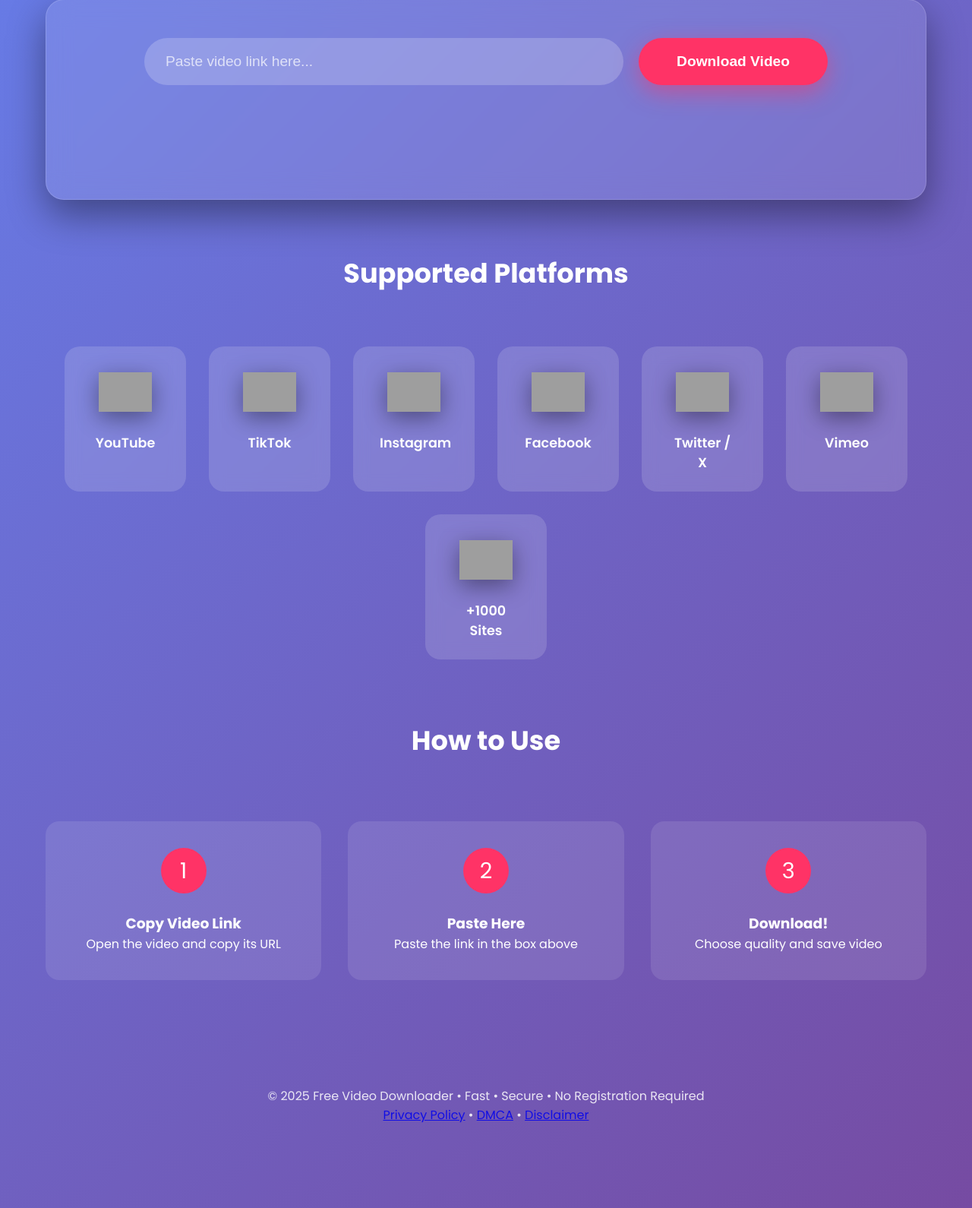
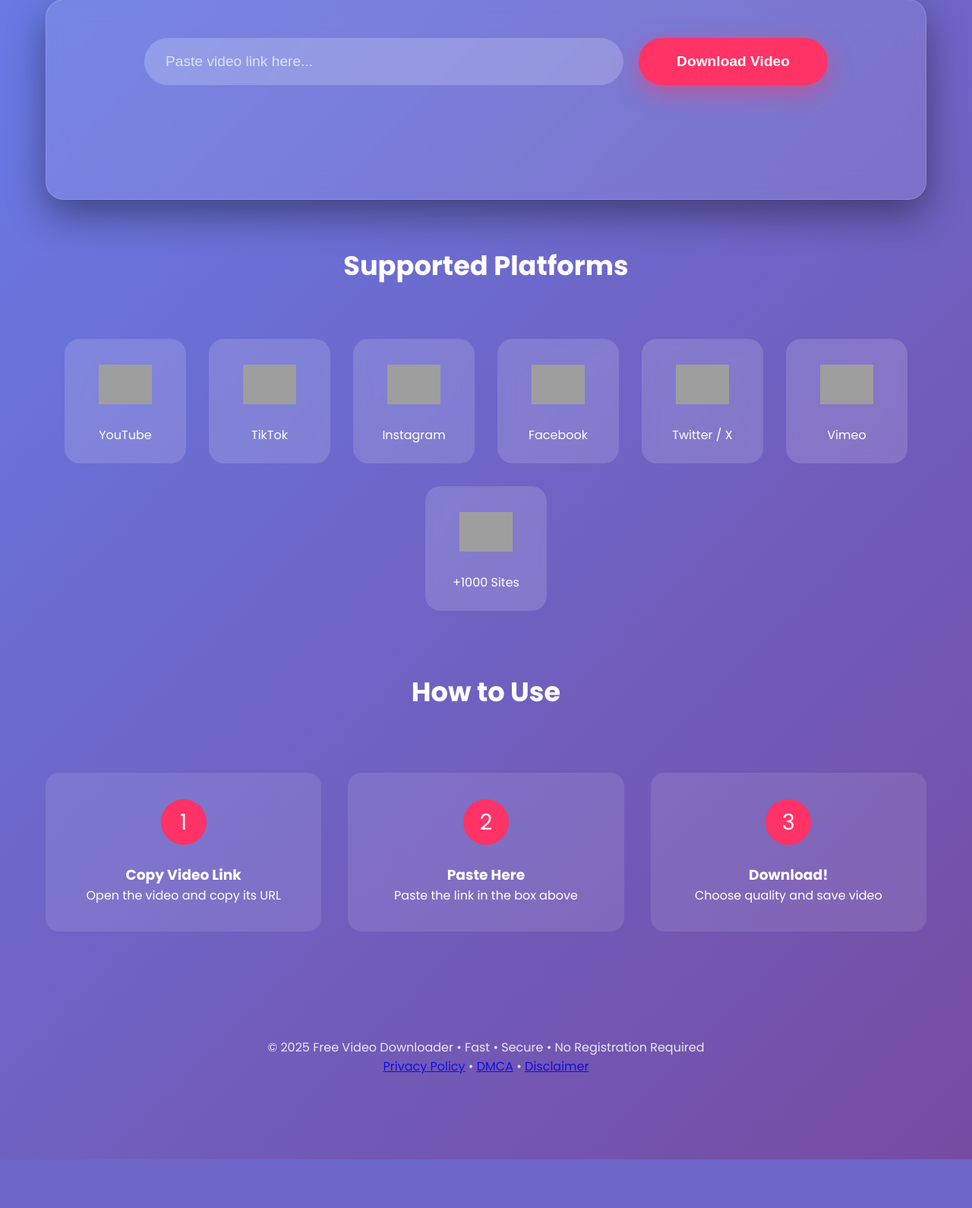
Before and after one commit to toktokbuzz-droid/video-downloader, a Flask app: page / in a window 1280 px wide. Shown: the part 216-1806 px from the top of the page at 76% size. After the commit the page ends 1742 px from the top, so only its background shows below. Run offline with Flask 3, Linux system fonts and the light colour scheme; some libraries are stand-ins or nearby versions; grey boxes are pictures that could not be loaded.

Commit message:
Update index.html

```diff
--- a/templates/index.html
+++ b/templates/index.html
@@ -13,6 +13,16 @@
 
   <link href="https://fonts.googleapis.com/css2?family=Poppins:wght@400;500;600;700&display=swap" rel="stylesheet">
   <link rel="stylesheet" href="https://cdnjs.cloudflare.com/ajax/libs/font-awesome/6.5.0/css/all.min.css"/>
+
+  <!-- GOOGLE ADSENSE AUTO ADS (ON) – Sirf yeh ek baar lagana hai -->
+  <script async src="https://pagead2.googlesyndication.com/pagead/js/adsbygoogle.js?client=ca-pub-565656565651"
+       crossorigin="anonymous"></script>
+  <script>
+       (adsbygoogle = window.adsbygoogle || []).push({
+            google_ad_client: "ca-pub-565656565651",
+            enable_page_level_ads: true
+       });
+  </script>
 
   <style>
     :root { --primary: #ff3366; }
@@ -62,16 +72,13 @@
     #preview { display:none; text-align:center; margin:60px 0; }
     #thumb { border-radius:20px; max-width:90%; max-height:500px; box-shadow:0 25px 60px rgba(0,0,0,0.6); }
     #videoTitle { margin:30px 0 25px; font-size:2rem; font-weight:600; }
-    .quality {
-      display:flex; gap:20px; justify-content:center; flex-wrap:wrap;
-    }
+    .quality { display:flex; gap:20px; justify-content:center; flex-wrap:wrap; }
     .qbtn {
       padding:18px 40px; background:rgba(255,255,255,0.15); border:2px solid rgba(255,255,255,0.3);
       color:white; border-radius:50px; font-weight:600; cursor:pointer; transition:0.4s;
     }
     .qbtn:hover { background:var(--primary); border-color:var(--primary); transform:scale(1.08); }
 
-    /* Real Platform Logos */
     .platforms {
       display: flex; flex-wrap: wrap; justify-content: center; gap: 30px; margin: 70px 0;
     }
@@ -85,14 +92,11 @@
       backdrop-filter: blur(10px);
     }
     .plat:hover { transform: translateY(-12px); background: rgba(255,255,255,0.25); }
-    .plat img { width: 70px; height: 70px; object-fit: contain; margin-bottom: 12px; filter: drop-shadow(0 8px 15px rgba(0,0,0,0.4)); }
-    .plat span { display: block; font-weight: 600; font-size: 1.1rem; }
+    .plat img { width: 70px; height: 70px; object-fit: contain; margin-bottom: 12px; }
 
     .how-to { display:grid; grid-template-columns:repeat(auto-fit,minmax(280px,1fr)); gap:35px; margin:80px 0; }
     .step { background:rgba(255,255,255,0.1); padding:35px; border-radius:18px; text-align:center; }
     .step-number { width:60px; height:60px; background:var(--primary); color:white; border-radius:50%; line-height:60px; font-size:1.8rem; margin:0 auto 25px; }
-
-    .ad-banner { margin:70px auto; max-width:900px; text-align:center; }
 
     #themeToggle {
       position: fixed; top:25px; right:25px; background:rgba(255,255,255,0.2); border:none;
@@ -111,7 +115,6 @@
       header h1 { font-size:2.4rem; }
       .input-group { flex-direction:column; }
       #goBtn { width:100%; max-width:340px; }
-      .plat { width:130px; padding:20px; }
     }
   </style>
 </head>
@@ -135,7 +138,6 @@
       <div class="progress"><div class="bar" id="bar"></div></div>
     </div>
 
-    <!-- Preview + Quality -->
     <div id="preview">
       <img id="thumb" src="" alt="Thumbnail">
       <h2 id="videoTitle"></h2>
@@ -147,34 +149,15 @@
       </div>
     </div>
 
-    <!-- Top Ad -->
-    <div class="ad-banner">
-      <!-- Your AdSense/Adsterra code -->
-    </div>
-
     <h2 style="text-align:center; margin:60px 0 40px; font-size:2.2rem;">Supported Platforms</h2>
     <div class="platforms">
-      <div class="plat">
-        <img src="https://cdn.jsdelivr.net/gh/centerepit/icons/youtube.svg" alt="YouTube"><span>YouTube</span>
-      </div>
-      <div class="plat">
-        <img src="https://cdn.jsdelivr.net/gh/centerepit/icons/tiktok.svg" alt="TikTok"><span>TikTok</span>
-      </div>
-      <div class="plat">
-        <img src="https://cdn.jsdelivr.net/gh/centerepit/icons/instagram.svg" alt="Instagram"><span>Instagram</span>
-      </div>
-      <div class="plat">
-        <img src="https://cdn.jsdelivr.net/gh/centerepit/icons/facebook.svg" alt="Facebook"><span>Facebook</span>
-      </div>
-      <div class="plat">
-        <img src="https://cdn.jsdelivr.net/gh/centerepit/icons/twitter.svg" alt="Twitter"><span>Twitter / X</span>
-      </div>
-      <div class="plat">
-        <img src="https://cdn.jsdelivr.net/gh/centerepit/icons/vimeo.svg" alt="Vimeo"><span>Vimeo</span>
-      </div>
-      <div class="plat">
-        <img src="https://cdn.jsdelivr.net/gh/centerepit/icons/globe.svg" alt="More"><span>+1000 Sites</span>
-      </div>
+      <div class="plat"><img src="https://cdn.jsdelivr.net/gh/centerepit/icons/youtube.svg" alt="YouTube"><span>YouTube</span></div>
+      <div class="plat"><img src="https://cdn.jsdelivr.net/gh/centerepit/icons/tiktok.svg" alt="TikTok"><span>TikTok</span></div>
+      <div class="plat"><img src="https://cdn.jsdelivr.net/gh/centerepit/icons/instagram.svg" alt="Instagram"><span>Instagram</span></div>
+      <div class="plat"><img src="https://cdn.jsdelivr.net/gh/centerepit/icons/facebook.svg" alt="Facebook"><span>Facebook</span></div>
+      <div class="plat"><img src="https://cdn.jsdelivr.net/gh/centerepit/icons/twitter.svg" alt="Twitter"><span>Twitter / X</span></div>
+      <div class="plat"><img src="https://cdn.jsdelivr.net/gh/centerepit/icons/vimeo.svg" alt="Vimeo"><span>Vimeo</span></div>
+      <div class="plat"><img src="https://cdn.jsdelivr.net/gh/centerepit/icons/globe.svg" alt="More"><span>+1000 Sites</span></div>
     </div>
 
     <h2 style="text-align:center; margin:80px 0 40px; font-size:2.2rem;">How to Use</h2>
@@ -184,11 +167,6 @@
       <div class="step"><div class="step-number">3</div><h3>Download!</h3><p>Choose quality and save video</p></div>
     </div>
 
-    <!-- Bottom Ad -->
-    <div class="ad-banner">
-      <!-- Your second ad -->
-    </div>
-
     <footer>
       © 2025 Free Video Downloader • Fast • Secure • No Registration Required<br>
       <a href="/privacy.html">Privacy Policy</a> • <a href="/dmca.html">DMCA</a> • <a href="/disclaimer.html">Disclaimer</a>
@@ -196,7 +174,6 @@
   </div>
 
   <script>
-  // Same script as before (working perfectly)
     const loader = document.getElementById('loader');
     const bar = document.getElementById('bar');
     let currentUrl = '';
```
Lines whose indentation alone changed are shown as unchanged.
